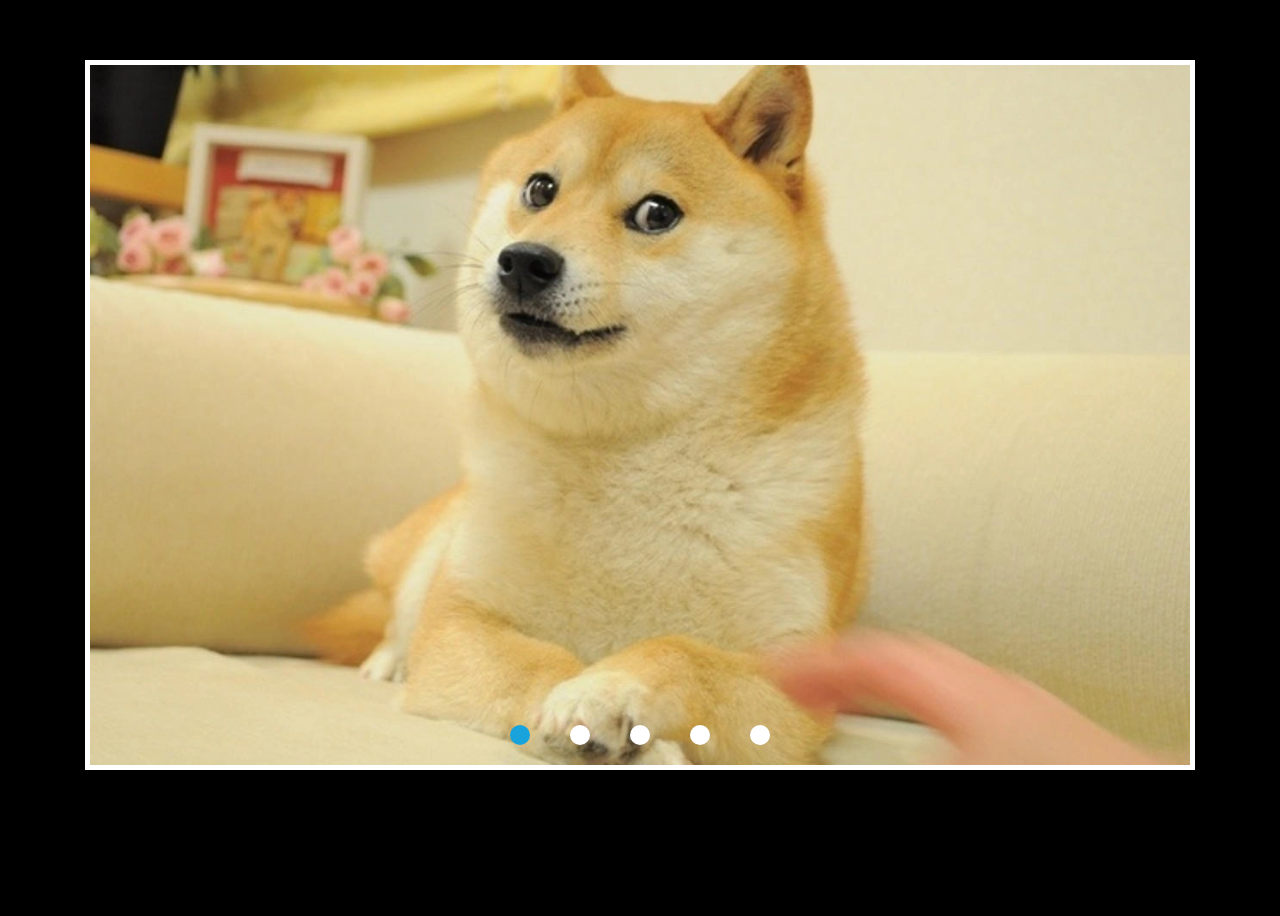
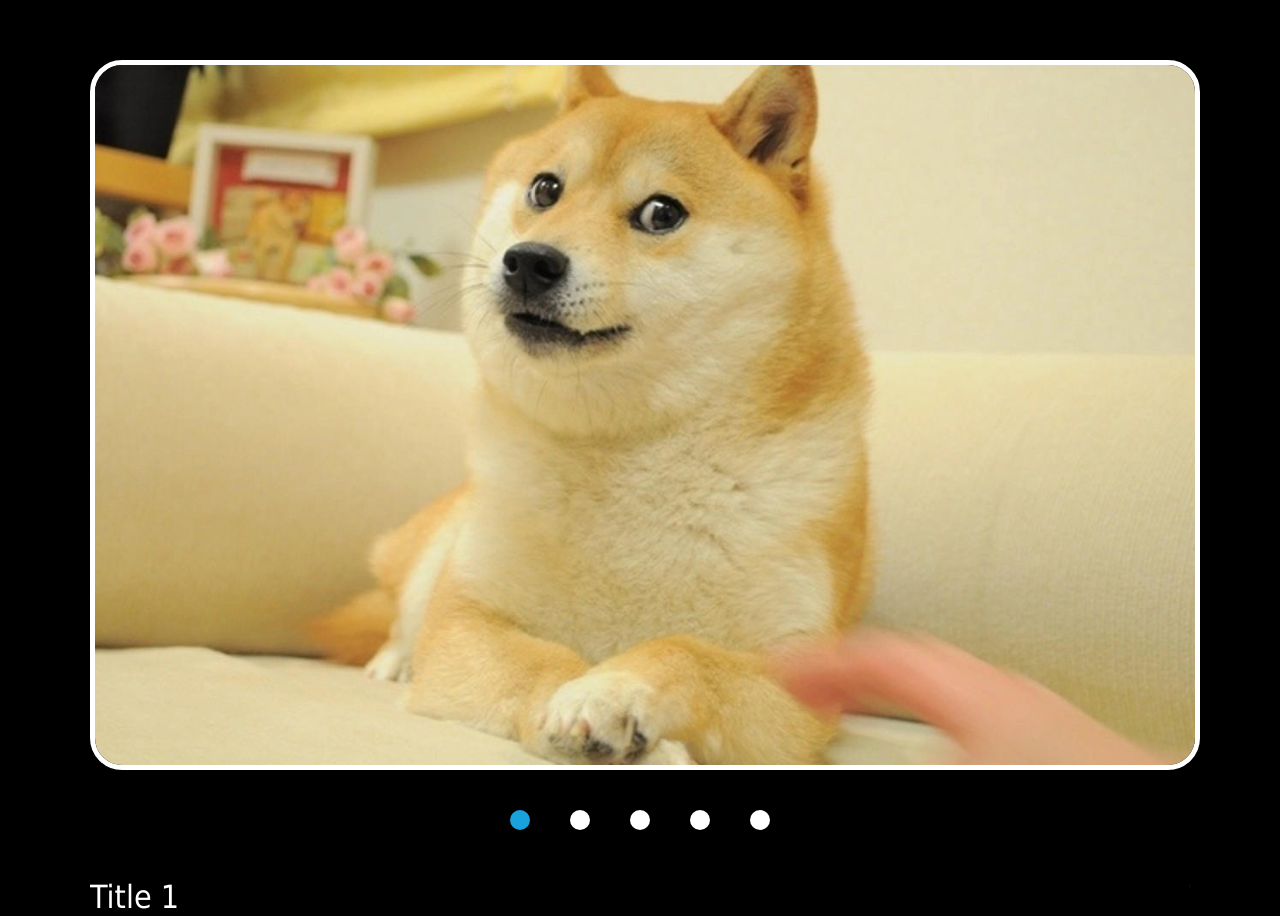
Before and after one commit to FoxyGirl/cssMemSlider, a plain HTML site: page cssMemSlider/index.html in a window 1280 px wide. Before the commit the page ends 830 px from the top, so only its background shows below. Drawn offline with Linux system fonts and the light colour scheme.

Commit message:
feat: add text into slider (Sat, Oct 16, 2021 11:37:41)

```diff
--- a/cssMemSlider/index.html
+++ b/cssMemSlider/index.html
@@ -9,20 +9,32 @@
   <body>
     <h1 class="visually-hidden">Pure CSS Slider</h1>
     <div class="slider">
-      <div class="slider__slides">
       <input type="radio" name="slide" id="slide1" checked />
       <input type="radio" name="slide" id="slide2" />
       <input type="radio" name="slide" id="slide3" />
       <input type="radio" name="slide" id="slide4" />
       <input type="radio" name="slide" id="slide5" />
 
+      <div class="slider__inner">
+        <div class="slider__wrap">
+          <div class="slider__slides">
             <div class="slider__slide start">
               <img src="./img/mem-01.jpg" alt="" />
             </div>
-        <div class="slider__slide"><img src="./img/mem-02.jpeg" alt="" /></div>
-        <div class="slider__slide"><img src="./img/mem-03.jpeg" alt="" /></div>
-        <div class="slider__slide"><img src="./img/mem-04.jpg" alt="" /></div>
-        <div class="slider__slide"><img src="./img/mem-05.jpg" alt="" /></div>
+            <div class="slider__slide">
+              <img src="./img/mem-02.jpeg" alt="" />
+            </div>
+            <div class="slider__slide">
+              <img src="./img/mem-03.jpeg" alt="" />
+            </div>
+            <div class="slider__slide">
+              <img src="./img/mem-04.jpg" alt="" />
+            </div>
+            <div class="slider__slide">
+              <img src="./img/mem-05.jpg" alt="" />
+            </div>
+          </div>
+        </div>
 
         <div class="slider__nav">
           <label for="slide1" class="slider__nav-item"></label>
@@ -31,6 +43,15 @@
           <label for="slide4" class="slider__nav-item"></label>
           <label for="slide5" class="slider__nav-item"></label>
         </div>
+
+        <div class="slider__text text">
+          <ul class="text__list">
+            <li class="text__item start">Title 1</li>
+            <li class="text__item">Title 2</li>
+            <li class="text__item">Title 3</li>
+            <li class="text__item">Title 4</li>
+            <li class="text__item">Title 5</li>
+          </ul>
         </div>
       </div>
     </div>
--- a/cssMemSlider/styles/style.css
+++ b/cssMemSlider/styles/style.css
@@ -1,5 +1,7 @@
 body {
   background-color: black;
+  font-family: Tahoma, Arial, sans-serif;
+  font-size: 16px;
 }
 
 .visually-hidden {
@@ -18,17 +20,24 @@ body {
   overflow: hidden;
 }
 
-h1 {
-  color: #fff;
-}
-
 .slider {
   position: relative;
   width: 1100px;
   height: 700px;
   margin: 60px auto;
+}
+
+.slider__inner {
+  width: 100%;
+  height: 100%;
+}
+
+.slider__wrap {
+  width: 100%;
+  height: 100%;
   overflow: hidden;
   border: 5px solid #fff;
+  border-radius: 2rem;
 }
 
 .slider__slides {
@@ -37,16 +46,11 @@ h1 {
   height: 100%;
 }
 
-.slider__slides input[type="radio"] {
+.slider input[type="radio"] {
   display: none;
-  /* position: absolute; */
-  z-index: 10;
-  /* visibility: hidden; */
 }
 
 .slider__nav {
-  position: absolute;
-  bottom: 20px;
   display: flex;
   width: 100%;
   justify-content: center;
@@ -63,8 +67,13 @@ h1 {
   transition: all 0.3s;
 }
 
-.slider__nav-item:hover {
-  background-color: red;
+.slider__nav-item:hover,
+.slider__nav-item:focus {
+  background-color: #acf4a1d6;
+}
+
+.slider__nav-item:active {
+  background-color: #c058fa;
 }
 
 .slider__slide {
@@ -78,23 +87,23 @@ h1 {
   object-fit: cover;
 }
 
-#slide1:checked ~ .start {
+#slide1:checked ~ .slider__inner .start {
   margin-left: 0;
 }
 
-#slide2:checked ~ .start {
+#slide2:checked ~ .slider__inner .start {
   margin-left: -20%;
 }
 
-#slide3:checked ~ .start {
+#slide3:checked ~ .slider__inner .start {
   margin-left: -40%;
 }
 
-#slide4:checked ~ .start {
+#slide4:checked ~ .slider__inner .start {
   margin-left: -60%;
 }
 
-#slide5:checked ~ .start {
+#slide5:checked ~ .slider__inner .start {
   margin-left: -80%;
 }
 
@@ -102,15 +111,31 @@ h1 {
   margin-left: 0;
 }
 
-/* #slide1:checked ~ .slider__nav label:nth-child(1) {
+#slide1:checked ~ .slider__inner .slider__nav label:nth-child(1),
+#slide2:checked ~ .slider__inner .slider__nav label:nth-child(2),
+#slide3:checked ~ .slider__inner .slider__nav label:nth-child(3),
+#slide4:checked ~ .slider__inner .slider__nav label:nth-child(4),
+#slide5:checked ~ .slider__inner .slider__nav label:nth-child(5) {
   background: #18a3dd;
-} */
+}
 
-#slide1:checked ~ .slider__nav label:nth-child(1),
-#slide2:checked ~ .slider__nav label:nth-child(2),
-#slide3:checked ~ .slider__nav label:nth-child(3),
-#slide4:checked ~ .slider__nav label:nth-child(4),
-#slide5:checked ~ .slider__nav label:nth-child(5) {
-  background: #18a3dd;
-  /* border-color: #18a3dd !important; */
+.slider__text {
+  width: 100%;
+  margin-top: 3rem;
+  overflow: hidden;
 }
+
+.text__list {
+  display: flex;
+  width: 500%;
+  list-style: none;
+  padding: 0;
+  margin: 0;
+  font-size: 2rem;
+  color: #fff;
+}
+
+.text__item {
+  width: 20%;
+  transition: all 0.5s ease-in-out;
+}
```
Lines whose indentation alone changed are shown as unchanged.
